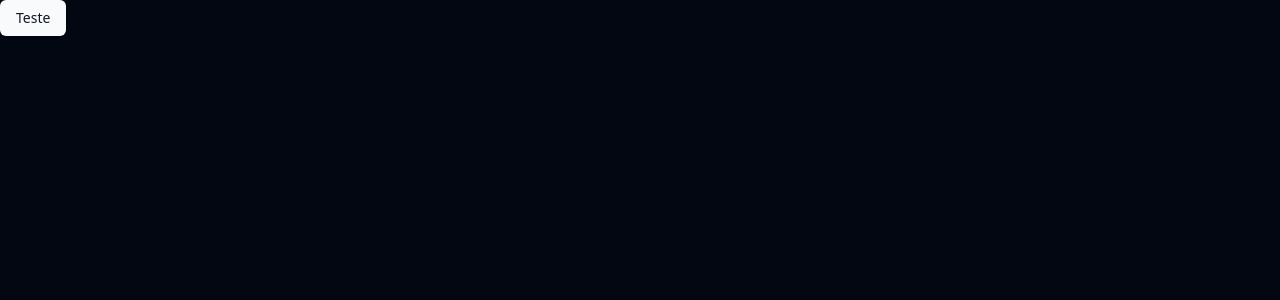
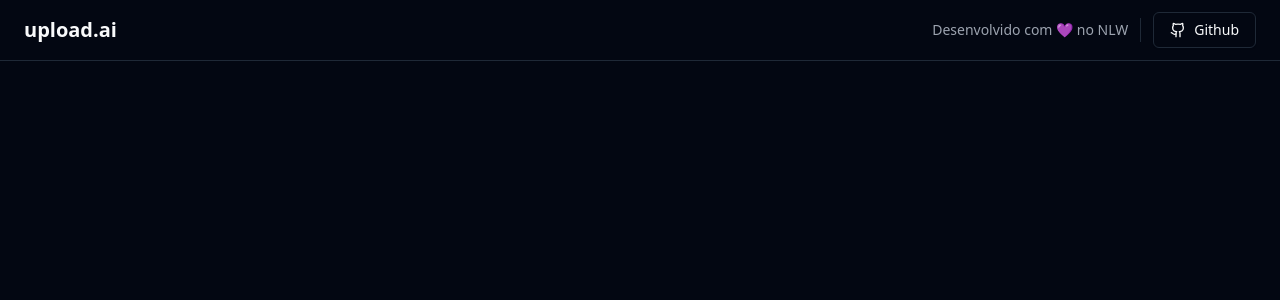
Before and after one commit to andrewgerez/upload-ai, a React (Vite) app: page / in a window 1280 px wide. Shown: the top 300 px of the page. Built offline with nearby package versions, Linux system fonts and the light colour scheme.

Commit message:
feat: header

```diff
--- a/package.json
+++ b/package.json
@@ -11,9 +11,11 @@
   },
   "dependencies": {
     "@radix-ui/react-icons": "^1.3.0",
+    "@radix-ui/react-separator": "^1.0.3",
     "@radix-ui/react-slot": "^1.0.2",
     "class-variance-authority": "^0.7.0",
     "clsx": "^2.0.0",
+    "lucide-react": "^0.276.0",
     "react": "^18.2.0",
     "react-dom": "^18.2.0",
     "tailwind-merge": "^1.14.0",
--- a/src/App.tsx
+++ b/src/App.tsx
@@ -1,7 +1,26 @@
+import { Github } from 'lucide-react'
 import { Button } from "./components/ui/button";
+import { Separator } from './components/ui/separator';
 
 export function App() {
   return (
-    <Button>Teste</Button>
+    <div>
+      <div className="px-6 py-3 flex items-center justify-between border-b">
+        <h1 className="text-xl font-bold">upload.ai</h1>
+
+        <div className="flex items-center gap-3">
+          <span className="text-sm text-muted-foreground">
+            Desenvolvido com 💜 no NLW
+          </span>
+
+          <Separator orientation="vertical" className="h-6" />
+
+          <Button variant="outline">
+            <Github className="w-4 h-4 mr-2" />
+            Github
+          </Button>
+        </div>
+      </div>
+    </div>
   )
 }
--- /dev/null
+++ b/src/components/ui/separator.tsx
@@ -0,0 +1,29 @@
+import * as React from "react"
+import * as SeparatorPrimitive from "@radix-ui/react-separator"
+
+import { cn } from "@/lib/utils"
+
+const Separator = React.forwardRef<
+  React.ElementRef<typeof SeparatorPrimitive.Root>,
+  React.ComponentPropsWithoutRef<typeof SeparatorPrimitive.Root>
+>(
+  (
+    { className, orientation = "horizontal", decorative = true, ...props },
+    ref
+  ) => (
+    <SeparatorPrimitive.Root
+      ref={ref}
+      decorative={decorative}
+      orientation={orientation}
+      className={cn(
+        "shrink-0 bg-border",
+        orientation === "horizontal" ? "h-[1px] w-full" : "h-full w-[1px]",
+        className
+      )}
+      {...props}
+    />
+  )
+)
+Separator.displayName = SeparatorPrimitive.Root.displayName
+
+export { Separator }
```
Also changed, not shown: 1 other file (tests, documents, lock files or other folders).
